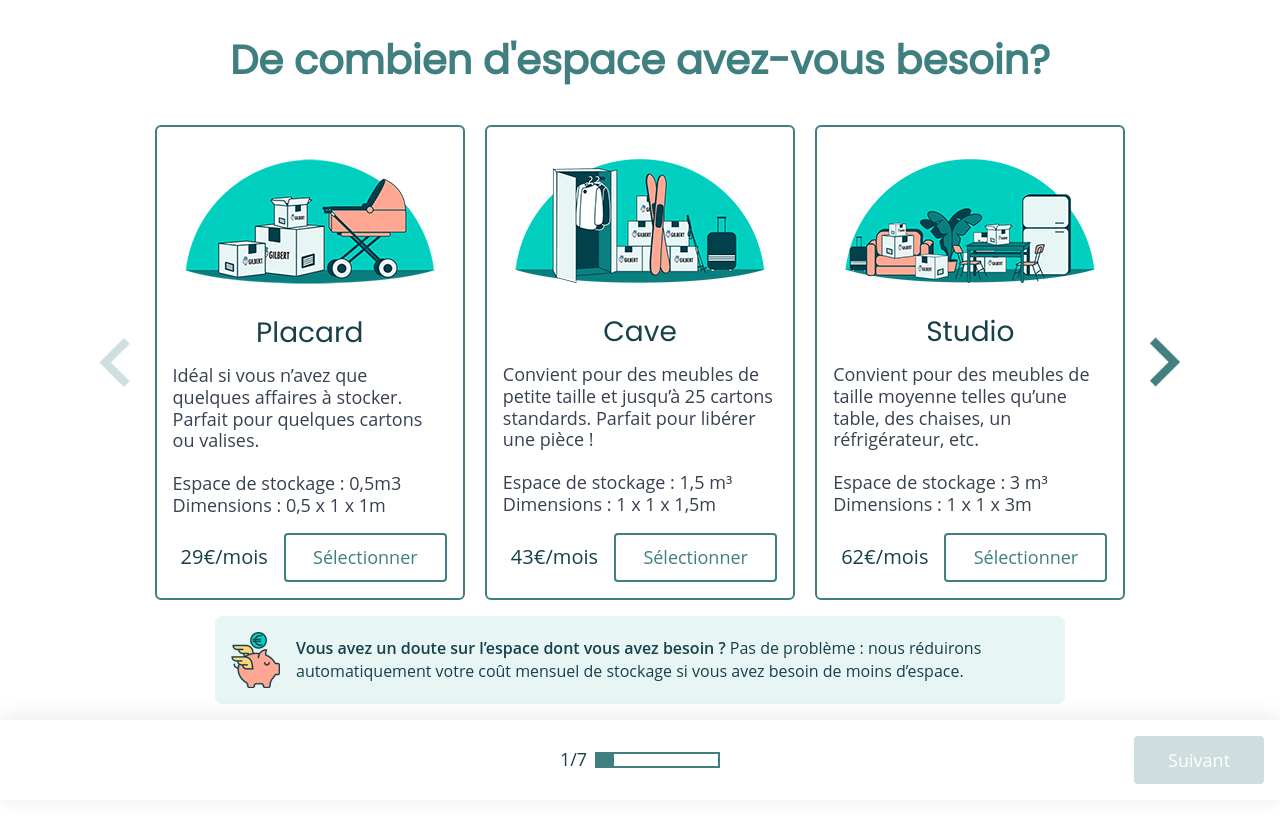
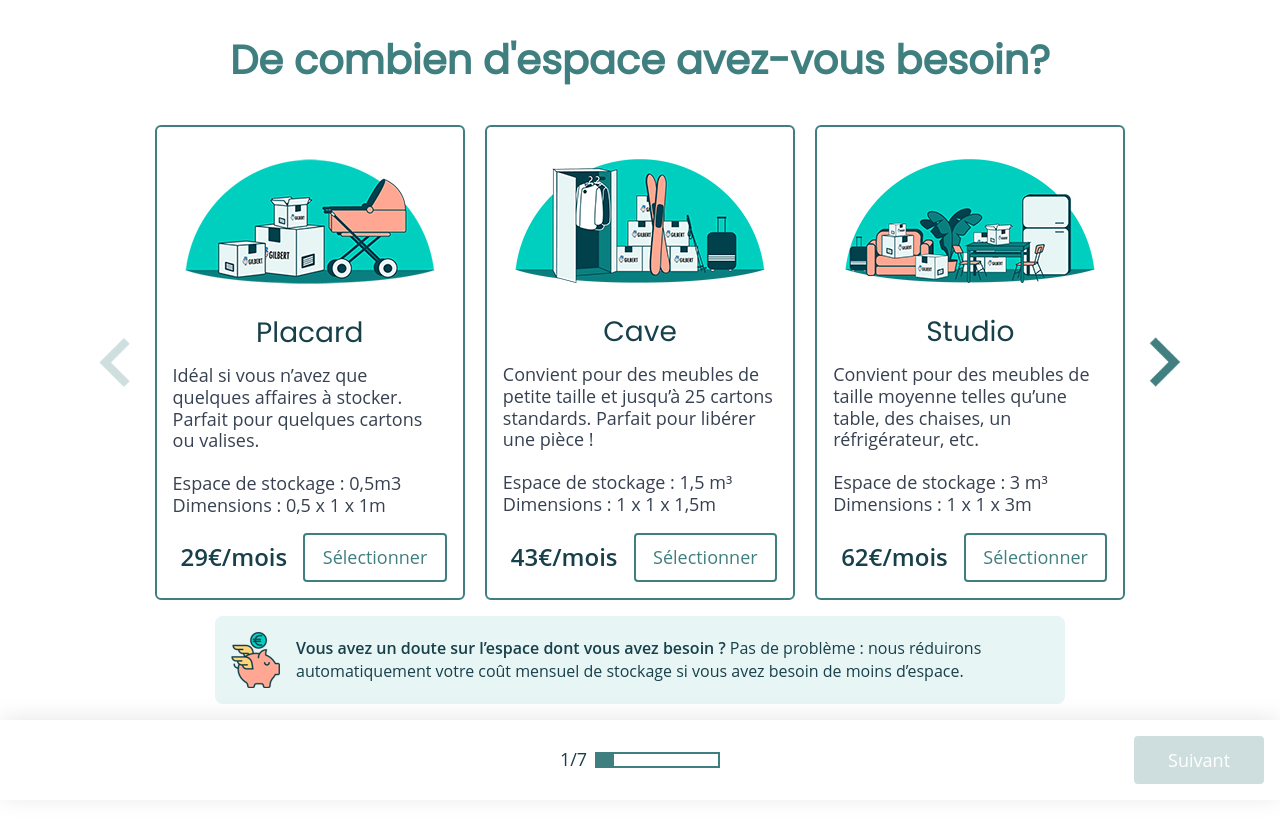
Before and after one commit to gilbert-stockage/plugin-formulaire, a Vue app: page / in a window 1280 px wide. Shown: the top 822 px of the page. Built offline with nearby package versions, Linux system fonts and the light colour scheme.

Commit message:
corrections taille police ecran 7

```diff
--- a/src/App.vue
+++ b/src/App.vue
@@ -451,6 +451,7 @@ export default {
 
   .text-price {
     font-size: 24px!important;
+    font-weight: 600;
   }
 
   .text-base-lg {
--- a/src/components/elements/Card.vue
+++ b/src/components/elements/Card.vue
@@ -48,9 +48,9 @@
           :class="{ 'w-full': !content.footer.button }"
         >
           <p
-            class="font-medium text-price whitespace-nowrap text-base-lg mb-0"
+            class="font-medium text-price whitespace-nowrap mb-0"
             v-html="content.footer.price"
-            :class="{ 'text-card-title': !content.footer.button }"
+            :class="{ '': !content.footer.button }"
           />
           <p
             v-if="content.footer.priceDescription"
```
